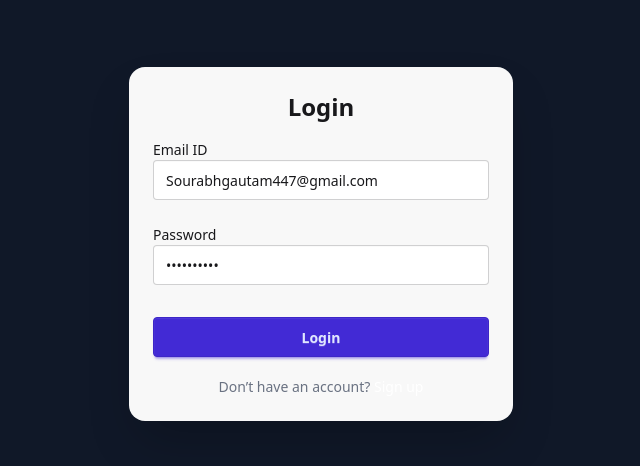
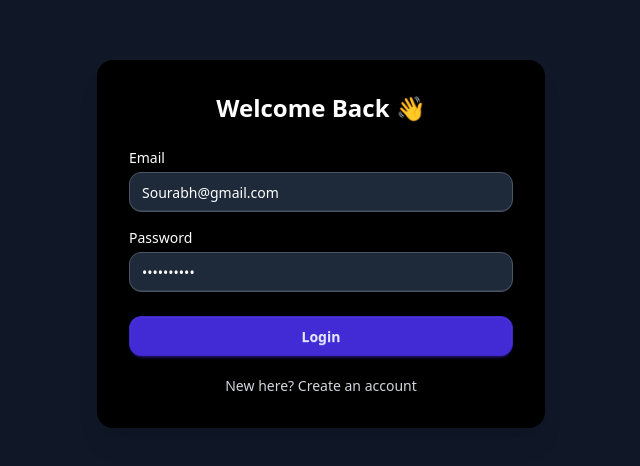
Before and after one commit to sourabhgautam98/Tinder-frontend, a React (Vite) app: page /login in a window 1280 px wide. Shown: the part 156-622 px from the top of the page, without its empty margins (319-959 px from the left). Built offline with nearby package versions, Linux system fonts and the light colour scheme.

Commit message:
feat: Enhance UserCard and Connections components with improved request handling and UI updates

```diff
--- a/src/pages/EditProfile.jsx
+++ b/src/pages/EditProfile.jsx
@@ -44,8 +44,8 @@ const EditProfile = ({ user }) => {
       setFirstName(user.firstName);
       setLastName(user.lastName);
       setPhotoUrl(user.photoUrl);
-      setAge(user.age);
-      setGender(user.gender);
+      setAge(user.age || "");
+      setGender(user.gender || "");
       setSkills(user.skills);
     }
   }, [user]);
--- a/src/pages/Feed.jsx
+++ b/src/pages/Feed.jsx
@@ -8,22 +8,29 @@ import UserCard from "../components/UserCard";
 const Feed = () => {
   const feed = useSelector((store) => store.feed);
   const dispatch = useDispatch();
+
   const getFeed = async () => {
     if (feed) return;
     try {
       const res = await axios.get(BASE_URL + "/feed", {
         withCredentials: true,
       });
-      dispatch(addFeed(res.data.data));
+      dispatch(addFeed(res?.data?.data));
     } catch (err) {
-      console.error(err);
+      //TODO: handle error
     }
   };
+
   useEffect(() => {
     getFeed();
   }, []);
+  if (!feed) return;
+
+  if (feed.length <= 0)
+    return <h1 className="flex justify-center my-10">No new users founds!</h1>;
+
   return (
-     feed && (
+    feed && (
       <div className="flex justify-center my-10">
         <UserCard user={feed[0]} />
       </div>
--- a/src/pages/Login.jsx
+++ b/src/pages/Login.jsx
@@ -6,91 +6,121 @@ import { useNavigate } from "react-router-dom";
 import { BASE_URL } from "../utils/constants";
 
 const Login = () => {
-  const [emailId, setEmailId] = useState("Sourabhgautam447@gmail.com");
+  const [emailId, setEmailId] = useState("Sourabh@gmail.com");
   const [password, setPassword] = useState("Sourabh11@");
+  const [firstName, setFirstName] = useState("");
+  const [lastName, setLastName] = useState("");
+  const [isLoginForm, setIsLoginForm] = useState(true);
   const [error, setError] = useState("");
-  const [loading, setLoading] = useState(false);
   const dispatch = useDispatch();
   const navigate = useNavigate();
 
   const handleLogin = async () => {
     try {
-      setLoading(true);
-      setError("");
       const res = await axios.post(
         BASE_URL + "/login",
         { emailId, password },
         { withCredentials: true }
       );
       dispatch(addUser(res.data));
-      navigate("/");
+      return navigate("/");
     } catch (err) {
-      console.error(err);
-      setError("Invalid email or password. Please try again.");
-    } finally {
-      setLoading(false);
+      setError(err?.response?.data || "Something went wrong");
+    }
+  };
+
+  const handleSignUp = async () => {
+    try {
+      const res = await axios.post(
+        BASE_URL + "/signup",
+        { firstName, lastName, emailId, password },
+        { withCredentials: true }
+      );
+      dispatch(addUser(res.data.data));
+      return navigate("/profile");
+    } catch (err) {
+      setError(err?.response?.data || "Something went wrong");
     }
   };
 
   return (
-    <div className="flex justify-center items-center min-h-screen bg-gray-900">
-      <div className="card bg-base-200 w-96 shadow-2xl rounded-2xl">
-        <div className="card-body">
-          {/* Title */}
-          <h2 className="card-title justify-center text-2xl font-bold text-white-500">
-            Login
-          </h2>
+    <div className="flex items-center justify-center min-h-screen bg-gray-900 p-4">
+      {/* Login Box */}
+      <div className="w-full max-w-md bg-black shadow-xl rounded-2xl p-8">
+        <h2 className="text-2xl font-bold text-center text-white mb-6">
+          {isLoginForm ? "Welcome Back 👋" : "Create Your Account ✨"}
+        </h2>
 
-          {/* Error message */}
-          {error && (
-            <div className="alert alert-error text-sm my-2">
-              {error}
-            </div>
+        <div className="space-y-4">
+          {!isLoginForm && (
+            <>
+              <div>
+                <label className="block text-sm font-medium text-white mb-1">
+                  First Name
+                </label>
+                <input
+                  type="text"
+                  value={firstName}
+                  onChange={(e) => setFirstName(e.target.value)}
+                  className="input input-bordered w-full rounded-xl bg-gray-800 text-white placeholder-gray-400 border-gray-600"
+                />
+              </div>
+              <div>
+                <label className="block text-sm font-medium text-white mb-1">
+                  Last Name
+                </label>
+                <input
+                  type="text"
+                  value={lastName}
+                  onChange={(e) => setLastName(e.target.value)}
+                  className="input input-bordered w-full rounded-xl bg-gray-800 text-white placeholder-gray-400 border-gray-600"
+                />
+              </div>
+            </>
           )}
 
-          {/* Email */}
-          <label className="form-control w-full my-2">
-            <span className="label-text font-medium">Email ID</span>
+          <div>
+            <label className="block text-sm font-medium text-white mb-1">
+              Email
+            </label>
             <input
               type="email"
               value={emailId}
-              className="input input-bordered w-full"
               onChange={(e) => setEmailId(e.target.value)}
-              placeholder="Enter your email"
+              className="input input-bordered w-full rounded-xl bg-gray-800 text-white placeholder-gray-400 border-gray-600"
             />
-          </label>
+          </div>
 
-          {/* Password */}
-          <label className="form-control w-full my-2">
-            <span className="label-text font-medium">Password</span>
+          <div>
+            <label className="block text-sm font-medium text-white mb-1">
+              Password
+            </label>
             <input
               type="password"
               value={password}
-              className="input input-bordered w-full"
               onChange={(e) => setPassword(e.target.value)}
-              placeholder="Enter your password"
+              className="input input-bordered w-full rounded-xl bg-gray-800 text-white placeholder-gray-400 border-gray-600"
             />
-          </label>
+          </div>
+        </div>
 
-          {/* Login button */}
-          <div className="card-actions justify-center mt-4">
-            <button
-              className="btn btn-primary w-full"
-              onClick={handleLogin}
-              disabled={loading}
-            >
-              {loading ? "Logging in..." : "Login"}
-            </button>
-          </div>
+        {error && <p className="text-red-400 text-sm mt-3">{error}</p>}
 
-          {/* Extra */}
-          <p className="text-center text-sm text-gray-500 mt-3">
-            Don’t have an account?{" "}
-            <a href="/signup" className="text-white hover:underline">
-              Sign up
-            </a>
-          </p>
-        </div>
+        <button
+          className="btn btn-primary w-full mt-6 rounded-xl"
+          onClick={isLoginForm ? handleLogin : handleSignUp}
+        >
+          {isLoginForm ? "Login" : "Sign Up"}
+        </button>
+
+        <p
+          className="text-sm text-center mt-5 text-gray-300 cursor-pointer hover:text-blue-400 transition"
+          onClick={() => setIsLoginForm((value) => !value)}
+        >
+          {isLoginForm
+            ? "New here? Create an account"
+            : "Already have an account? Login"}
+        </p>
       </div>
     </div>
   );
--- a/src/pages/Requests.jsx
+++ b/src/pages/Requests.jsx
@@ -2,7 +2,7 @@ import axios from "axios";
 import { BASE_URL } from "../utils/constants";
 import { useDispatch, useSelector } from "react-redux";
 import { addRequests, removeRequest } from "../utils/requestSlice";
-import { useEffect, useState } from "react";
+import { useEffect } from "react";
 
 const Requests = () => {
   const requests = useSelector((store) => store.requests);
@@ -43,7 +43,7 @@ const Requests = () => {
       <h1 className="text-bold text-white text-3xl">Connection Requests</h1>
 
       {requests.map((request) => {
-        const { _id, firstName, lastName, photoUrl, age, gender, about } =
+        const { _id, firstName, lastName, photoUrl, age, gender, skills } =
           request.fromUserId;
 
         return (
@@ -63,7 +63,7 @@ const Requests = () => {
                 {firstName + " " + lastName}
               </h2>
               {age && gender && <p>{age + ", " + gender}</p>}
-              <p>{about}</p>
+              <p>{skills}</p>
             </div>
             <div>
               <button
--- a/src/utils/connectionsSlice.js
+++ b/src/utils/connectionsSlice.js
@@ -2,17 +2,17 @@ import { createSlice } from "@reduxjs/toolkit";
 
 const connectionsSlice = createSlice({
   name: "connections",
-  initialState: null,
+  initialState: [],
   reducers: {
-    addConnection: (state, action) => {
+    addConnections: (state, action) => {
       return action.payload;
     },
-    removeConnection: () => {
-      return null;
+    removeConnection: (state, action) => {
+      return state.filter(connection => connection._id !== action.payload);
     },
   },
 });
 
-export const { addConnection, removeConnection } = connectionsSlice.actions;
+export const { addConnections, removeConnection } = connectionsSlice.actions;
 
 export default connectionsSlice.reducer;
--- a/src/utils/feedSlice.js
+++ b/src/utils/feedSlice.js
@@ -7,11 +7,12 @@ const feedSlice = createSlice({
     addFeed: (state, action) => {
       return action.payload;
     },
-    removeFeed: (state, action) => {
-      return null;
+    removeUserFromFeed: (state, action) => {
+      const newFeed = state.filter((user) => user._id === action.payload)
+      return newFeed;
     },
   },
 });
 
-export const { addFeed } = feedSlice.actions;
+export const { addFeed , removeUserFromFeed } = feedSlice.actions;
 export default feedSlice.reducer;
```
Also changed, not shown: src/components/UserCard.jsx (+59 -28 lines), src/pages/Connections.jsx (+46 -18 lines).
